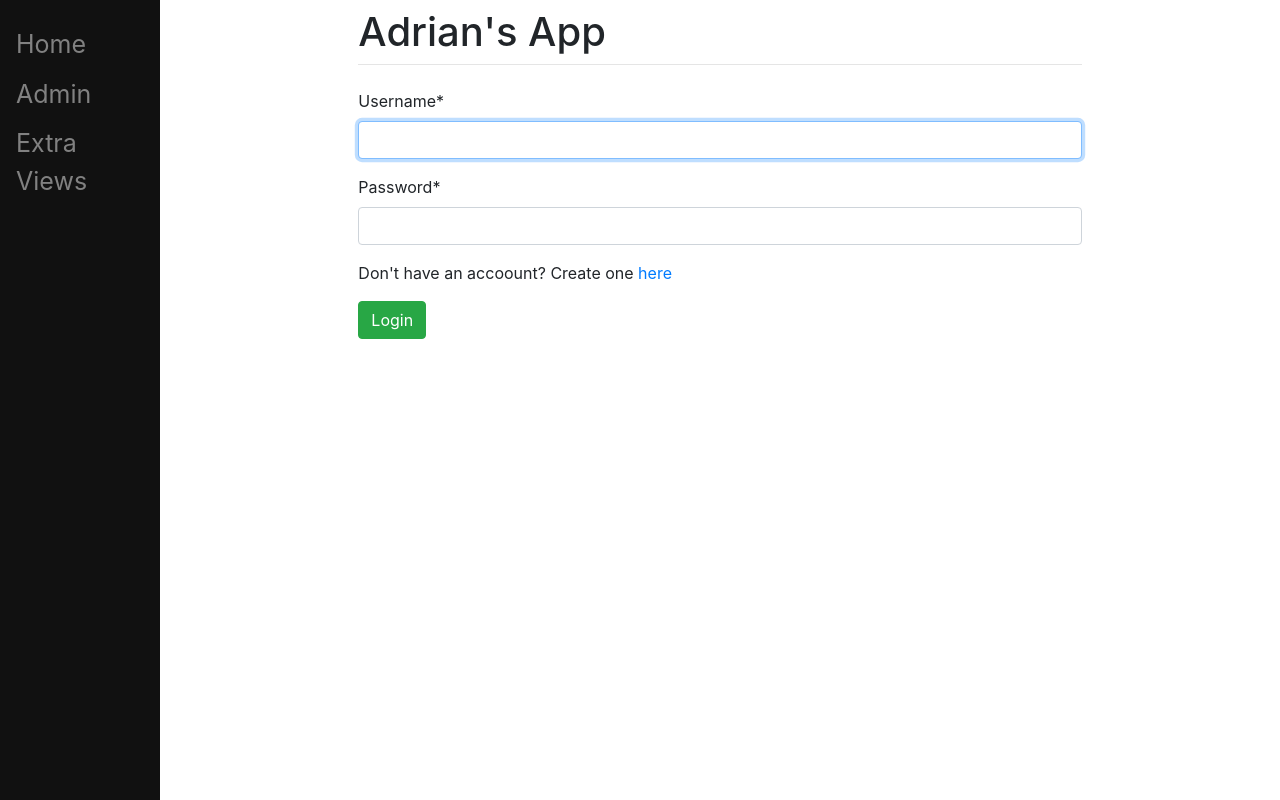
After one commit to tolipenev/django_app, a Django app: page /login/ in a window 1280 px wide. The commit adds this page. Run offline with Django 3.2, Linux system fonts and the light colour scheme; some libraries are stand-ins or nearby versions.

Commit message:
login/signup page added, style fixed, extra links fixed

```diff
--- a/appAp/settings.py
+++ b/appAp/settings.py
@@ -124,5 +124,5 @@ STATIC_URL = '/static/'
 
 DEFAULT_AUTO_FIELD = 'django.db.models.AutoField'
 CRISPY_TEMPLATE_PACK = "bootstrap4"
-LOGIN_REDIRECT_URL = '/'
-LOGOUT_REDIRECT_URL = '/'
+LOGIN_REDIRECT_URL = "/"
+LOGOUT_REDIRECT_URL = "index.html"
--- a/appAp/urls.py
+++ b/appAp/urls.py
@@ -17,11 +17,11 @@ from django.contrib import admin
 from django.urls import path, include
 from apptest.views import form_view
 from django.contrib import admin
-from django.urls import path, include
 from apptest import views as v
 
 urlpatterns = [
     path('admin/', admin.site.urls),
-    path("signup/", v.register, name="register"),
+    path("signup/", v.signup, name="signup"),
     path('', form_view),
+    path('', include("django.contrib.auth.urls")),
 ]
--- a/apptest/forms.py
+++ b/apptest/forms.py
@@ -19,5 +19,5 @@ class RegisterForm(UserCreationForm):
     email = forms.EmailField()
 
     class Meta:
-        model = User
-        fields = ["username", "email", "password1", "password2"]
+	    model = User
+	    fields = ["username", "email", "password1", "password2"]
--- a/templates/base.html
+++ b/templates/base.html
@@ -1,9 +1,65 @@
+<!doctype html>
 <html>
-  <head>
-    <title>{% block title %}Tim's Site{% endblock %}</title>
-  </head>
+<head>
+	<style type="text/css">
+		.sidenav {
+			height:100%;
+			width:160px;
+			position: fixed;
+			z-index:1;
+			top:0;
+			left:0;
+			background-color:#111;
+			overflow-x: :hidden;
+			padding-top:20px;
+		}
 
-  <body>
-    <div id="content" name="content"> {% block content %} {% endblock %} </div>
-  </body>
+                .sidenav a {
+			padding:6px 8px 6px 16px;
+			text-decoration: none;
+			font-size:25px;
+			color: #818181;
+			display:block;
+		}
+
+                .sidenav a:hover{
+			color:#f1f1f1;
+		}
+
+                .main{
+			margin-left:160px;
+			padding: 0px 10px;
+		}
+    </style>
+
+	<meta charset="utf-8">
+    <meta name="viewport" content="width=device-width, initial-scale=1, shrink-to-fit=no">
+
+	<link rel="stylesheet" href="https://stackpath.bootstrapcdn.com/bootstrap/4.3.1/css/bootstrap.min.css" integrity="sha384-ggOyR0iXCbMQv3Xipma34MD+dH/1fQ784/j6cY/iJTQUOhcWr7x9JvoRxT2MZw1T" crossorigin="anonymous">
+
+	<title>{% block title %}Adrian's App{% endblock %}</title>
+</head>
+
+<body>
+	<div class="sidenav">
+		<a href="/">Home</a>
+		<a href="/admin">Admin</a>
+		<a href="/other">Extra Views</a>
+	</div>
+
+	<div id="content" name="content" class="main">
+		<div class="row justify-content-center">
+			<div class="col-8">
+				<h1 class="mt-2">Adrian's App</h1>
+				<hr class="mt-0 mb-4">
+				{% block content %}
+				{% endblock %}
+			</div>
+		</div>
+	</div>
+
+	<script src="https://code.jquery.com/jquery-3.3.1.slim.min.js" integrity="sha384-q8i/X+965DzO0rT7abK41JStQIAqVgRVzpbzo5smXKp4YfRvH+8abtTE1Pi6jizo" crossorigin="anonymous"></script>
+    <script src="https://cdnjs.cloudflare.com/ajax/libs/popper.js/1.14.7/umd/popper.min.js" integrity="sha384-UO2eT0CpHqdSJQ6hJty5KVphtPhzWj9WO1clHTMGa3JDZwrnQq4sF86dIHNDz0W1" crossorigin="anonymous"></script>
+    <script src="https://stackpath.bootstrapcdn.com/bootstrap/4.3.1/js/bootstrap.min.js" integrity="sha384-JjSmVgyd0p3pXB1rRibZUAYoIIy6OrQ6VrjIEaFf/nJGzIxFDsf4x0xIM+B07jRM" crossorigin="anonymous"></script>
+</body>
 </html>
--- a/templates/index.html
+++ b/templates/index.html
@@ -3,5 +3,9 @@
     Home
 {% endblock %}
 {% block content %}
-    <h1>Home Page</h1>
+    <div>Please Login/Register before continuing</div>
+    <button type="button" class="btn btn-link"><a href="/signup">Register</a></button>
+    <br>
+    <button type="button" class="btn btn-link"><a href="/login">Login</a></button>
+
 {% endblock %}
--- a/templates/login.html
+++ /dev/null
@@ -1,6 +0,0 @@
-<h2>Log In</h2>
-<form method="post">
-  {% csrf_token %}
-  {{ form.as_p }}
-  <button type="submit">Log In</button>
-</form>
--- /dev/null
+++ b/templates/registration/login.html
@@ -0,0 +1,16 @@
+{% extends "base.html" %}
+
+{% block title %}
+Login Here
+{% endblock %}
+
+{% load crispy_forms_tags %}
+
+{% block content %}
+     <form method="post" class="from-group">
+	{% csrf_token %}
+	{{form|crispy}}
+	<p>Don't have an accoount? Create one <a href="/signup">here</a></p>
+	<button type="submit" class="btn btn-success">Login</button>
+    </form>
+{% endblock %}
```
Also changed, not shown: apptest/views.py (+7 -4 lines), templates/engagements.html (added, +33 -0 lines), templates/other.html (deleted, +0 -14 lines), templates/signup.html (+11 -6 lines), db.sqlite3, 2 other files.
